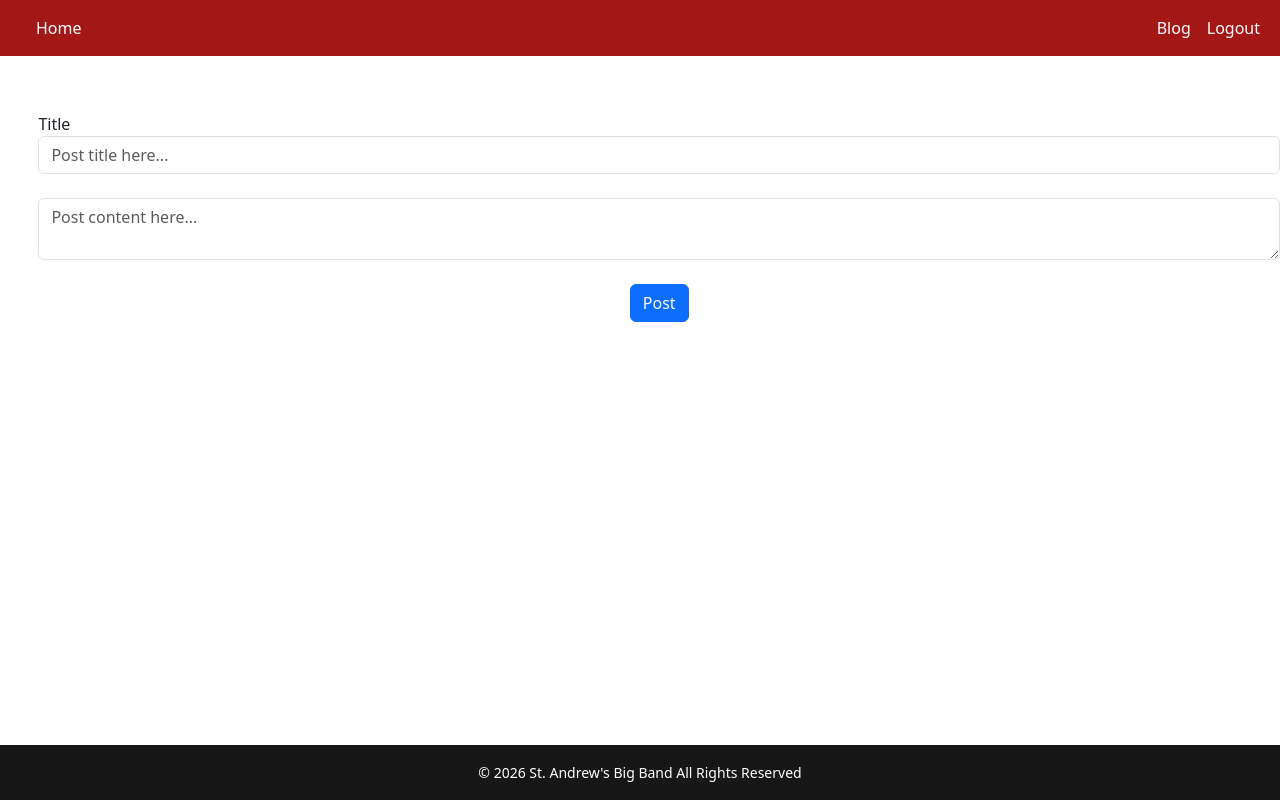
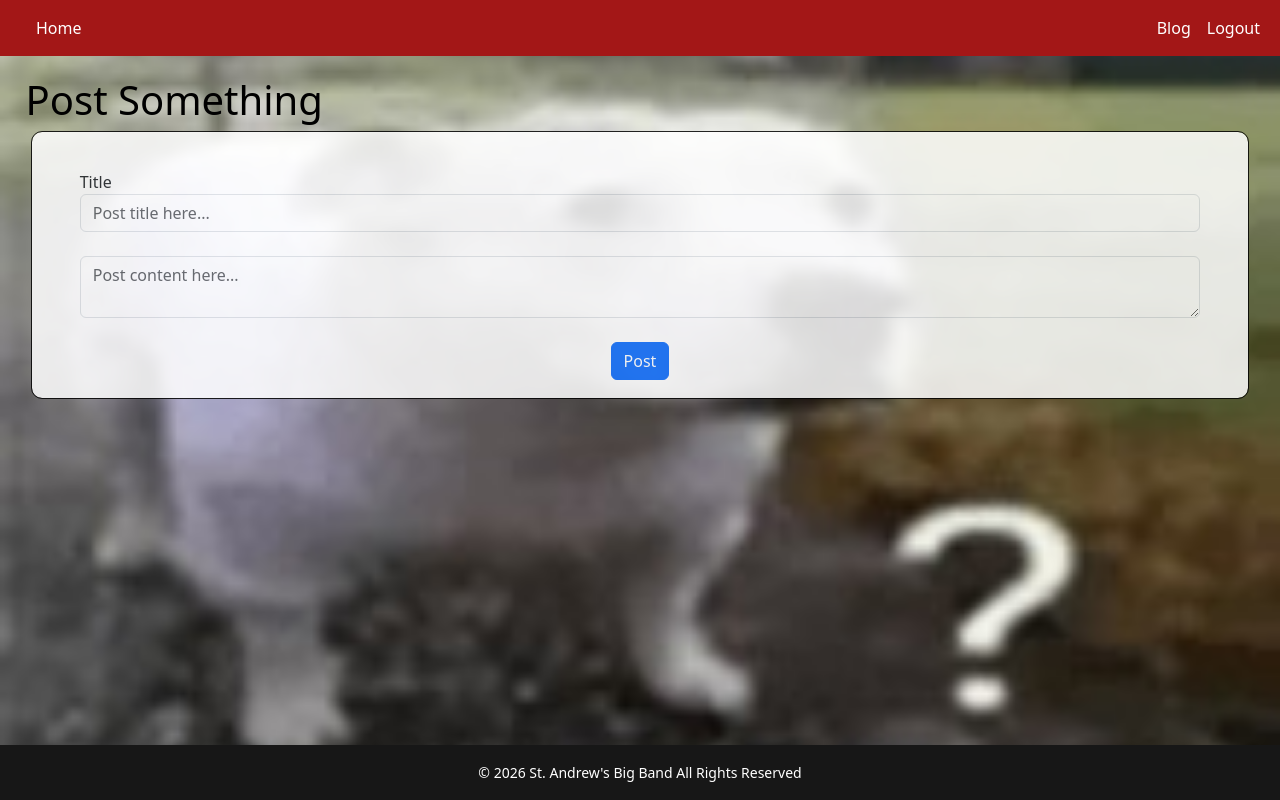
Before and after one commit to KiwiBoi2/SABB-WebApp, a Flask app: page /create-post in a window 1280 px wide. Run offline with Flask 3, Linux system fonts and the light colour scheme; a user stored in the database is signed in.

Commit message:
formatting and css styling of various pages - home, template, create_post

```diff
--- a/website/static/main.css
+++ b/website/static/main.css
@@ -97,6 +97,35 @@
     text-transform: capitalize;
 }
 
+/*Post Stuff*/
+div.create-post-container{
+    align-items: center;
+    margin-left: 2.5%;
+    margin-right: 2.5%;
+}
+
+h1.post-create-title{
+    color: rgb(0, 0, 0);
+    margin-top: 20px;
+    margin-left : 2%;
+}
+
+form.create-post{
+    align-items: center;
+    margin-left: 2.5%;
+    margin-right: 2.5%;
+    margin-top: 20px;
+
+}
+
+div.card-backing {
+    background-color: rgb(255, 255, 255);
+    opacity: 0.85;
+    border-radius: 10px;
+    padding: 1.5%;
+    outline: solid 1px rgb(0, 0, 0);
+}
+
 /*Comment Stuff*/
 button.btn.btn-sm.btn-primary.dropdown-toggle{
     background-color: rgb(163, 23, 23);
--- a/website/templates/create_post.html
+++ b/website/templates/create_post.html
@@ -3,9 +3,11 @@
 
 <!-- post page content -->
 {% block content %}
-<h1>Post Something</h1>
-
-    <form method="POST">
+<h1 class="post-create-title">Post Something</h1>
+<img class="img-background" src="/static/images/dog.jpg" alt="Placeholder"/>
+    <div class="create-post-container">
+        <div class="card-backing">
+            <form method="POST" class="create-post">
                 <!-- blog title form -->
                 <label for="title">Title</label>
                 <input type="text" id="title" name="title" class="form-control" placeholder="Post title here..."/>
@@ -18,4 +20,6 @@
                 <button class="btn btn-primary" type="submit">Post</button>
                 </div>
             </form>
+        </div>
+    </div>
 {% endblock %}
--- a/website/templates/home.html
+++ b/website/templates/home.html
@@ -3,6 +3,8 @@
 
 <!-- home page content -->
 {% block content %}
+<!-- banner section -->
+<div class="banner-container">
     <h1 class="title-text"></h1>
     <img src="/static/images/dog.jpg" alt="Placeholder" class="img-background"/>
     <div class="spacer">
@@ -11,9 +13,10 @@
         <section class="content">
             <br/>
             <div class="Welcome">
-
+                <h2>[Placeholder]</h2>
             </div>
         </section>
+    </div>
 </div>
 
 
--- a/website/templates/template.html
+++ b/website/templates/template.html
@@ -60,7 +60,7 @@
 
         <!-- end flash messages-->
         <!-- imports content from other html files -->
-        <div class="banner-container">{% block content %} {% endblock %}</div>
+        <div class="content-container">{% block content %} {% endblock %}</div>
         <!-- footer -->
          <div class="footer">
             <div class="containter">
```
Also changed, not shown: website/static/favicon.ico (deleted). Lines whose indentation alone changed are shown as unchanged.
